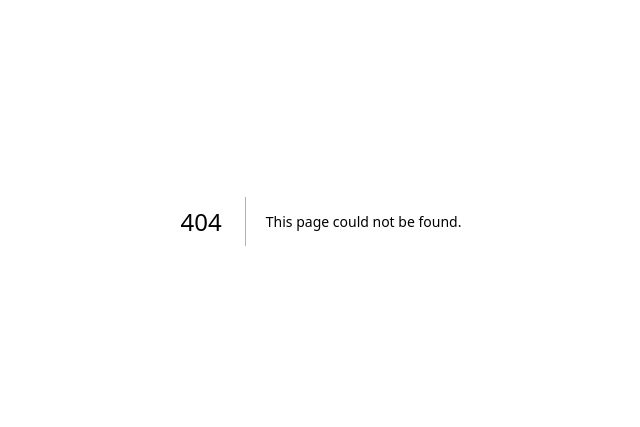
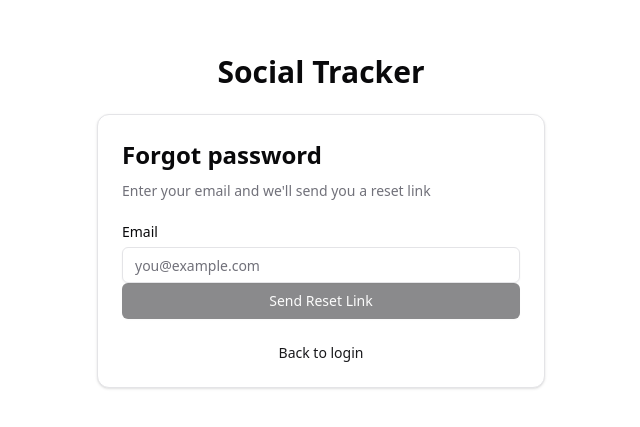
Before and after one commit to bendechrai/social-tracker, a Next.js app in the folder webapp/: page /forgot-password in a window 1280 px wide. Before the commit this address had no page. Shown: the part 179-606 px from the top of the page, without its empty margins (319-959 px from the left). Built offline with nearby package versions, Linux system fonts and the light colour scheme.

Commit message:
phase 27: add /forgot-password page with email form and generic success message

```diff
--- /dev/null
+++ b/webapp/app/forgot-password/page.tsx
@@ -0,0 +1,123 @@
+"use client";
+
+import * as React from "react";
+import Link from "next/link";
+import { Button } from "@/components/ui/button";
+import { Input } from "@/components/ui/input";
+import { Label } from "@/components/ui/label";
+import {
+  Card,
+  CardContent,
+  CardDescription,
+  CardFooter,
+  CardHeader,
+  CardTitle,
+} from "@/components/ui/card";
+import { Loader2Icon, CheckCircleIcon } from "lucide-react";
+
+export default function ForgotPasswordPage() {
+  const [email, setEmail] = React.useState("");
+  const [isLoading, setIsLoading] = React.useState(false);
+  const [submitted, setSubmitted] = React.useState(false);
+  const [error, setError] = React.useState<string | null>(null);
+
+  const handleSubmit = async (e: React.FormEvent) => {
+    e.preventDefault();
+    setError(null);
+    setIsLoading(true);
+
+    try {
+      const response = await fetch("/api/auth/reset-password", {
+        method: "POST",
+        headers: { "Content-Type": "application/json" },
+        body: JSON.stringify({ email }),
+      });
+
+      if (!response.ok) {
+        const data = await response.json();
+        setError(data.error ?? "Something went wrong. Please try again.");
+        setIsLoading(false);
+        return;
+      }
+
+      setSubmitted(true);
+    } catch {
+      setError("Something went wrong. Please try again.");
+    } finally {
+      setIsLoading(false);
+    }
+  };
+
+  return (
+    <div className="min-h-screen flex items-center justify-center bg-background p-4">
+      <div className="w-full max-w-md space-y-6">
+        <h1 className="text-3xl font-bold text-center">Social Tracker</h1>
+        <Card>
+          <CardHeader className="space-y-1">
+            <CardTitle className="text-2xl font-bold">
+              Forgot password
+            </CardTitle>
+            <CardDescription>
+              Enter your email and we&apos;ll send you a reset link
+            </CardDescription>
+          </CardHeader>
+          {submitted ? (
+            <CardContent>
+              <div className="p-3 text-sm text-green-600 dark:text-green-400 bg-green-50 dark:bg-green-900/20 rounded-md flex items-center gap-2">
+                <CheckCircleIcon className="h-4 w-4 shrink-0" />
+                If an account with that email exists, we&apos;ve sent a reset
+                link.
+              </div>
+            </CardContent>
+          ) : (
+            <form onSubmit={handleSubmit}>
+              <CardContent className="space-y-4">
+                {error && (
+                  <div className="p-3 text-sm text-destructive bg-destructive/10 rounded-md">
+                    {error}
+                  </div>
+                )}
+                <div className="space-y-2">
+                  <Label htmlFor="email">Email</Label>
+                  <Input
+                    id="email"
+                    type="email"
+                    placeholder="you@example.com"
+                    value={email}
+                    onChange={(e) => setEmail(e.target.value)}
+                    disabled={isLoading}
+                    required
+                    autoComplete="email"
+                  />
+                </div>
+              </CardContent>
+              <CardFooter className="flex flex-col space-y-4">
+                <Button
+                  type="submit"
+                  className="w-full"
+                  disabled={isLoading || !email}
+                >
+                  {isLoading ? (
+                    <>
+                      <Loader2Icon className="mr-2 h-4 w-4 animate-spin" />
+                      Sending...
+                    </>
+                  ) : (
+                    "Send Reset Link"
+                  )}
+                </Button>
+              </CardFooter>
+            </form>
+          )}
+          <CardFooter>
+            <p className="text-sm text-muted-foreground text-center w-full">
+              <Link href="/login" className="text-primary hover:underline">
+                Back to login
+              </Link>
+            </p>
+          </CardFooter>
+        </Card>
+      </div>
+    </div>
+  );
+}
```
Also changed, not shown: 2 other files (tests, documents, lock files or other folders).
